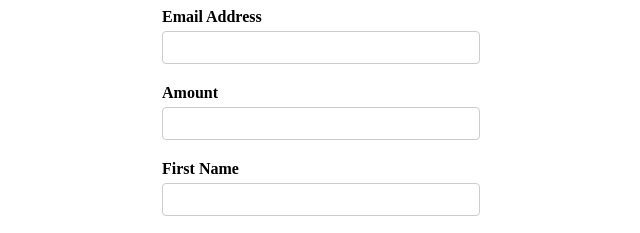
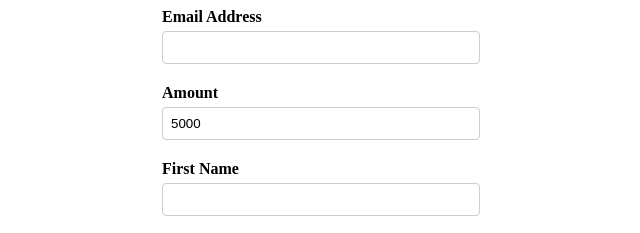
Before and after one commit to shemaprince123/paystack.github.io, a plain HTML site: page index.html in a window 1280 px wide. Shown: the top 233 px of the page, 328-968 px from the left. Drawn offline with Linux system fonts and the light colour scheme.

Commit message:
Update index.html

```diff
--- a/index.html
+++ b/index.html
@@ -15,7 +15,7 @@
       </div>
       <div class="form-group">
         <label for="amount">Amount</label>
-        <input type="tel" id="amount" required />
+        <input type="tel" id="amount" value="5000" readonly />
       </div>
       <div class="form-group">
         <label for="first-name">First Name</label>
```
